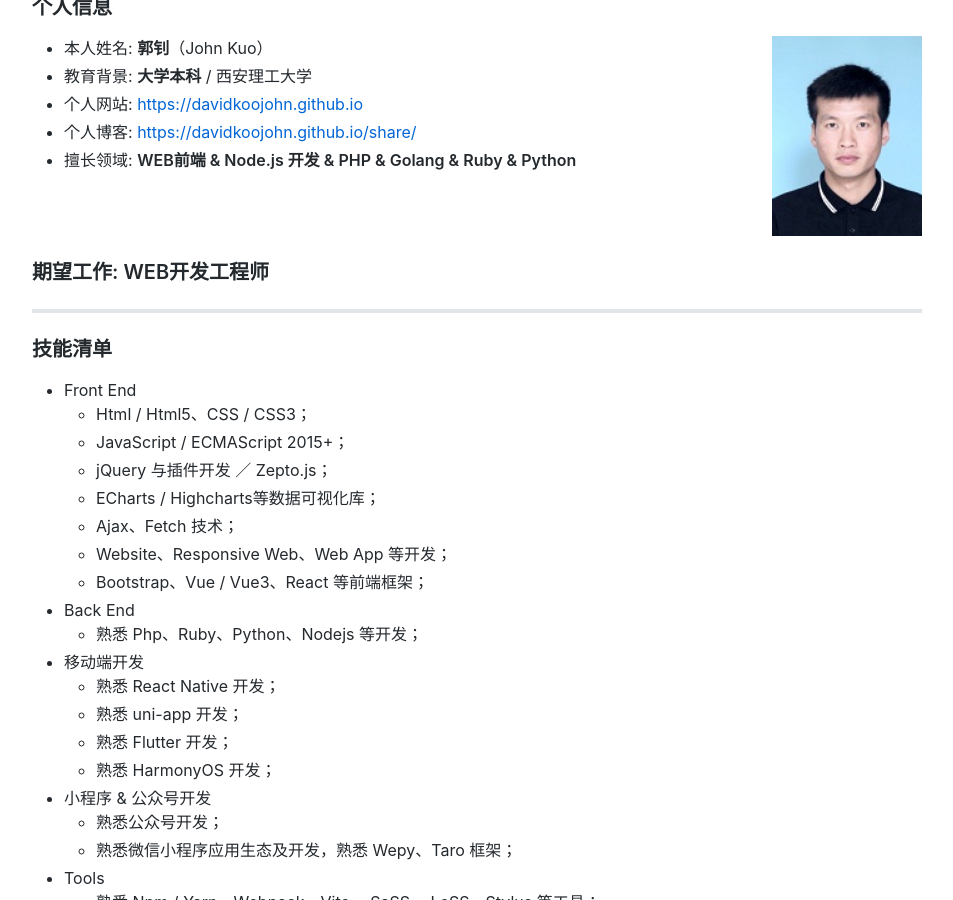
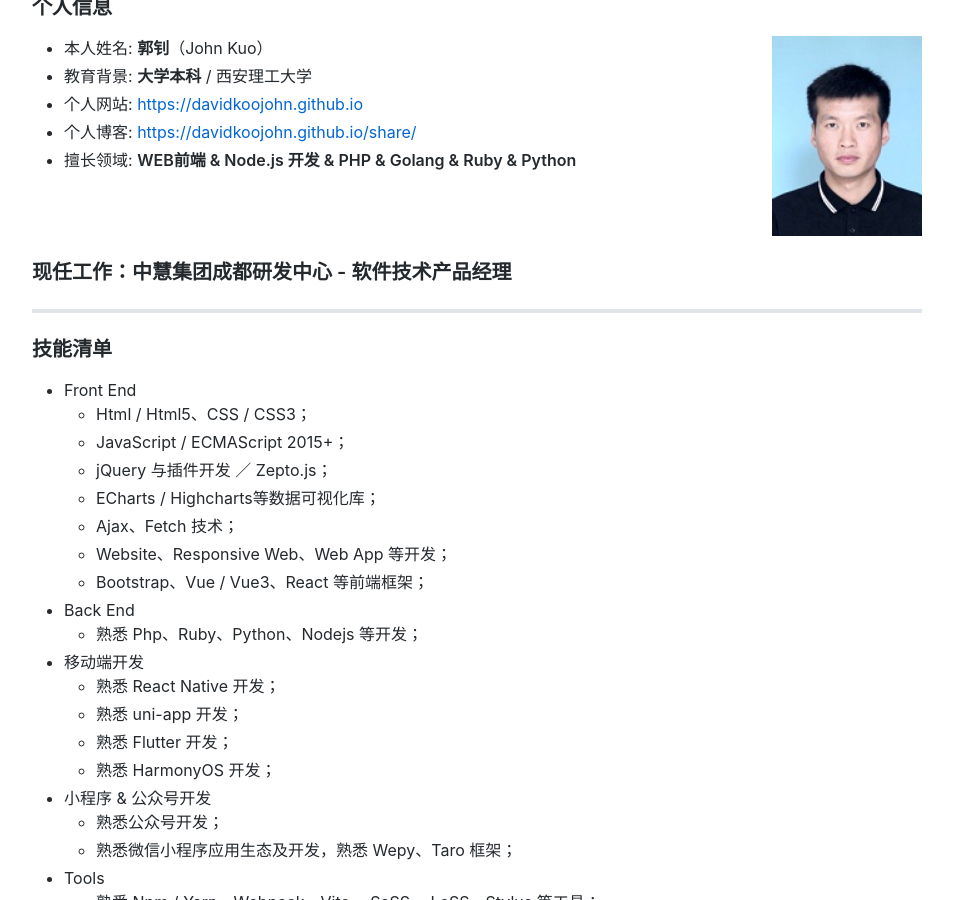
Before and after one commit to davidkoojohn/davidkoojohn.github.io, a Jekyll site: the page built from resume.md, in a window 1280 px wide and 900 px high, scrolled down 370 px. Shown: the whole window, without its empty margins (163-1116 px from the left). Built offline with Jekyll 4.4.1, drawn with Linux system fonts in a browser that asks for light colours; comment, search, counter and statistics services are not loaded.

Commit message:
Update resume.md

```diff
--- a/resume.md
+++ b/resume.md
@@ -18,7 +18,8 @@ title: Resume
     }
 </style>
 
-### 期望工作: WEB开发工程师
+[comment]: <> (### 期望工作: WEB开发工程师)
+### 现任工作：中慧集团成都研发中心 - 软件技术产品经理
 
 ---
 
```
